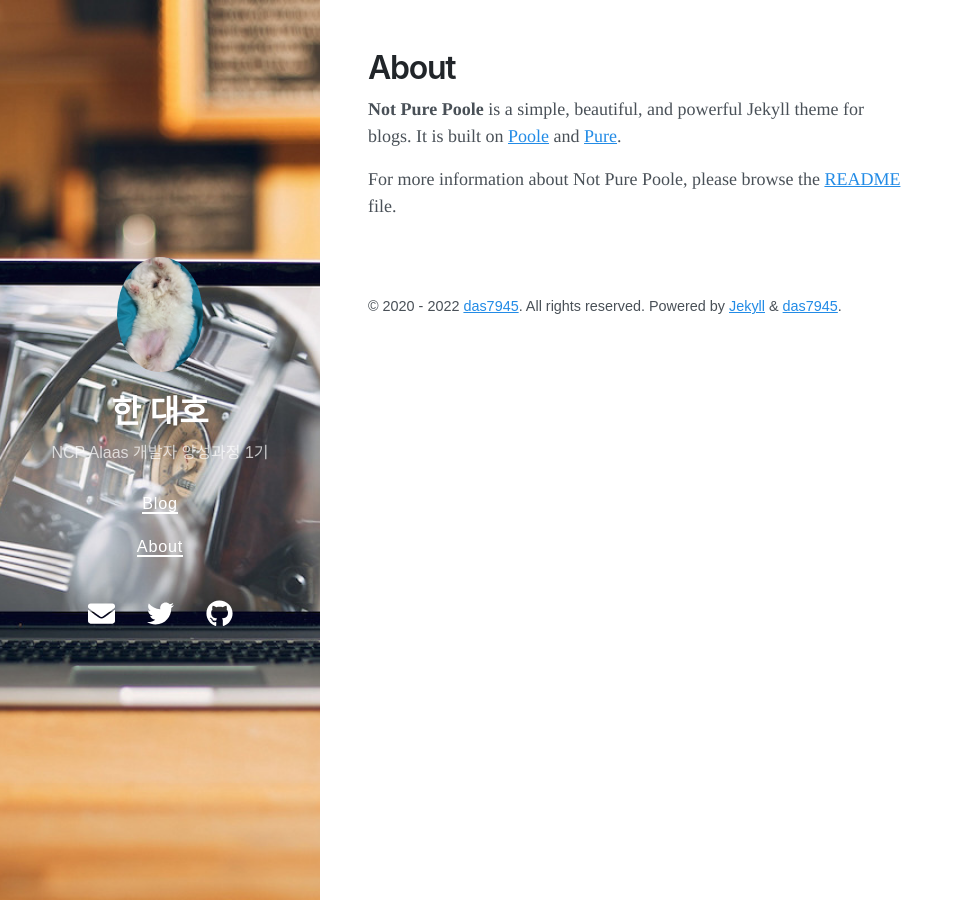
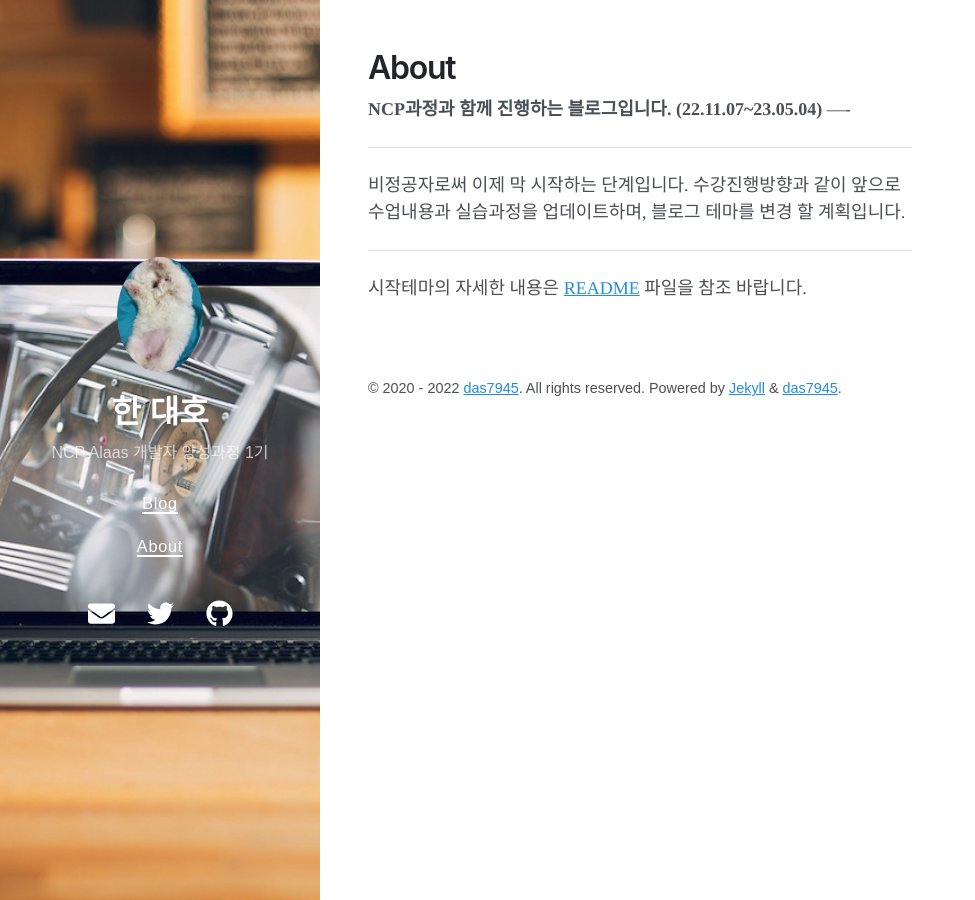
Before and after one commit to das7945/das7945.github.io, a Jekyll site: the page built from about.md, in a window 1280 px wide. Shown: the whole page, without its empty margins (0-975 px from the left). Built offline with Jekyll 4.4.1, drawn with Linux system fonts in a browser that asks for light colours; nearby versions of some CDN libraries.

Commit message:
221119_1

```diff
--- a/about.md
+++ b/about.md
@@ -3,6 +3,15 @@ layout: page
 title: About
 ---
 
-**Not Pure Poole** is a simple, beautiful, and powerful Jekyll theme for blogs. It is built on [Poole](https://github.com/poole/poole) and [Pure](https://purecss.io/).
+**NCP과정과 함께 진행하는 블로그입니다.**
+**(22.11.07~23.05.04)**
+----
 
-For more information about Not Pure Poole, please browse the [README](https://github.com/vszhub/not-pure-poole) file.
+-------
+비정공자로써 이제 막 시작하는 단계입니다.
+수강진행방향과 같이 앞으로 수업내용과 실습과정을 업데이트하며,
+블로그 테마를 변경 할 계획입니다.
+
+-------
+
+시작테마의 자세한 내용은  [README](https://github.com/vszhub/not-pure-poole) 파일을 참조 바랍니다.
```
Also changed, not shown: README.md, _posts/2020-09-29-welcome-to-not-pure-poole.md (deleted).
